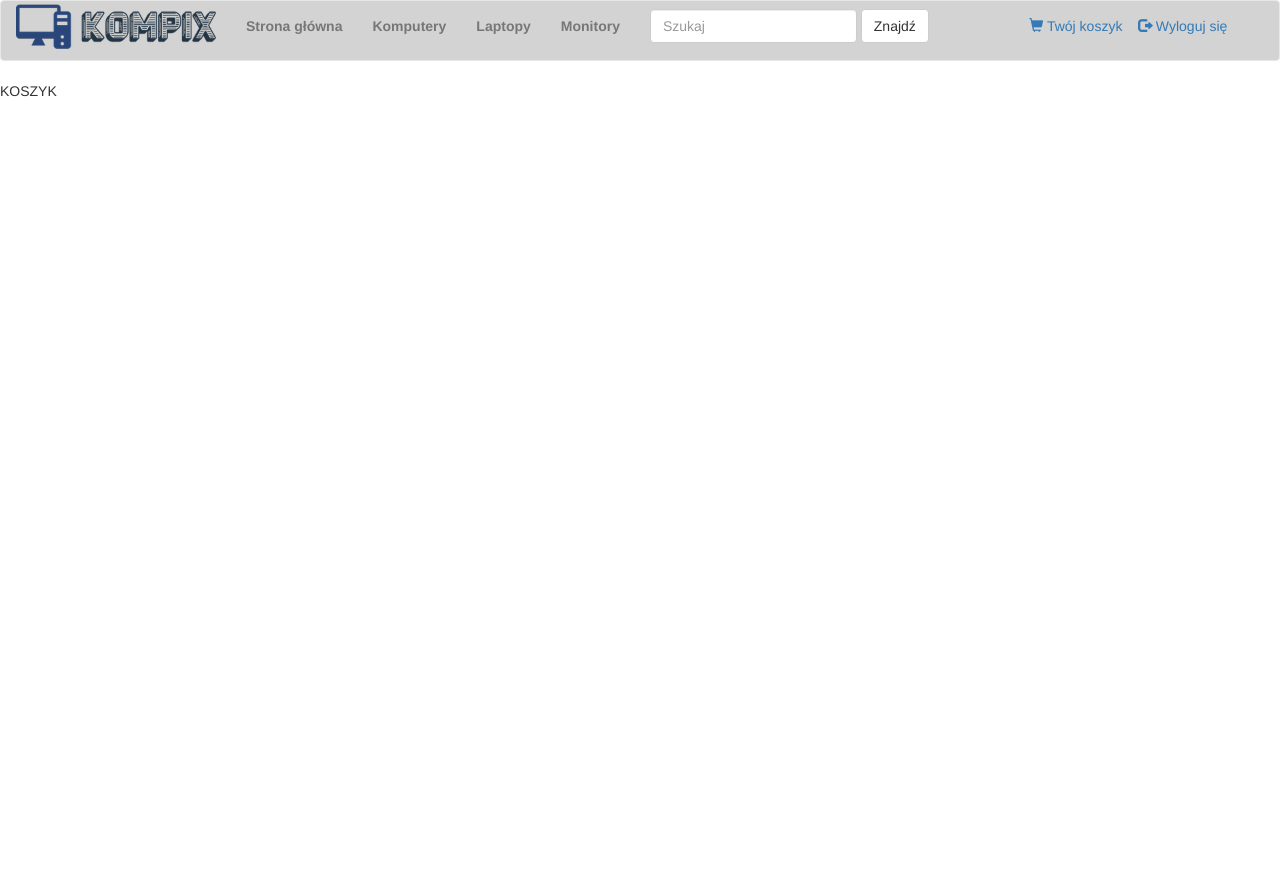
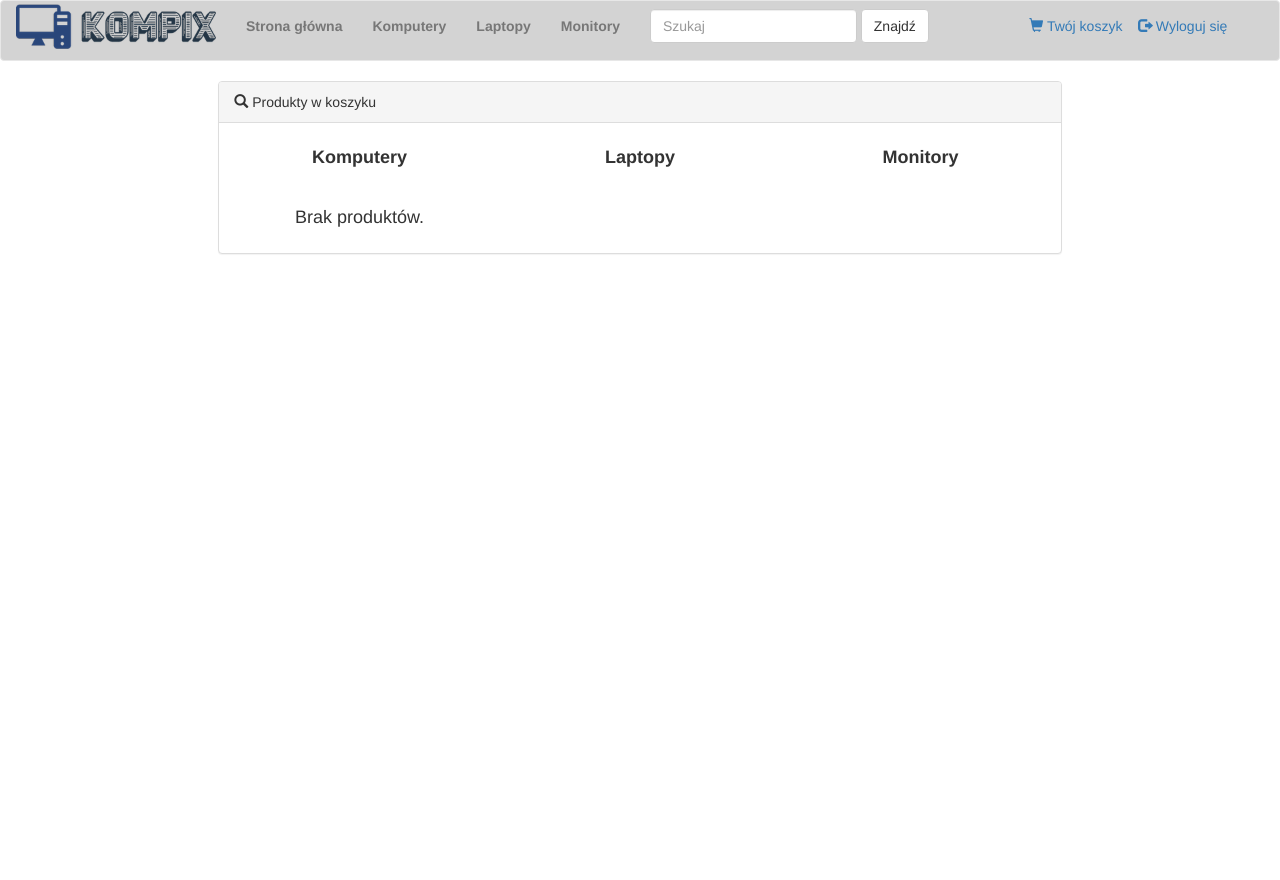
Before and after one commit to szczepannnn/kompix, a Flask app: page /koszyk in a window 1280 px wide. Shown: the top 880 px of the page. Run offline with Flask 2, Linux system fonts and the light colour scheme; the visitor is signed in with stand-in values (Sample User, id 1); data that the repository does not hold is empty; some libraries are stand-ins or nearby versions.

Commit message:
gui for cart + removing positions from cart

```diff
--- a/app.py
+++ b/app.py
@@ -9,41 +9,17 @@ app = Flask(__name__)
 app.secret_key = 'super secret key'
 
 
-@app.route('/add_to_cart', methods=["GET", 'POST'])
-def addToCart():
+@app.route('/add_to_cart_komp', methods=["GET", "POST"])
+def addToCartKomp():
     ProductID=int(request.form["productId"])
     print(ProductID)
     c, conn = connection()
 
     c.execute("SELECT * FROM koszyk WHERE username = (%s)", (session['username'],))
+    records = c.fetchall()
 
-    if c.rowcount > 0:
-        records = c.fetchall()
-        records = list(records)
-        new = records[0][2] + ", " + str(ProductID)
-        print(new)
-        print(session['username'])
-        c.execute("UPDATE koszyk SET products = (%s) WHERE username = (%s)", (new, session['username']))
-        print("Inserted", c.rowcount, "row(s) of data.")
-        flash("Produkt został dodany do koszyka.")
-        conn.commit()
-        c.close()
-        conn.close()
-        gc.collect()
-
-        c, conn = connection()
-        c.execute("SELECT * FROM komputery WHERE uid = (%s)", (ProductID,))
-        records1 = c.fetchall()
-        new1 = records1[0][3]-1;
-        c.execute("UPDATE komputery SET iloscsztuk = (%s) WHERE uid = (%s)", (new1, ProductID))
-        print("Inserted", c.rowcount, "row(s) of data.")
-        conn.commit()
-        c.close()
-        conn.close()
-        gc.collect()
-
-    else:
-        c.execute("INSERT INTO koszyk (username, products) VALUES (%s, %s) ", (session['username'], ProductID))
+    if c.rowcount == 0:
+        c.execute("INSERT INTO koszyk (username, products_komp) VALUES (%s, %s) ", (session['username'], ProductID))
         print("Inserted", c.rowcount, "row(s) of data.")
         conn.commit()
         flash("Koszyk został stworzony oraz produkt został dodany do koszyka.")
@@ -61,13 +37,120 @@ def addToCart():
         conn.close()
         gc.collect()
 
+    else:
+        if records[0][2] == "":
+            records = list(records)
+            new = str(ProductID)
+            print(new)
+            print(session['username'])
+            c.execute("UPDATE koszyk SET products_komp = (%s) WHERE username = (%s)", (new, session['username']))
+            print("Inserted", c.rowcount, "row(s) of data.")
+            flash("Produkt został dodany do koszyka.")
+            conn.commit()
+            c.close()
+            conn.close()
+            gc.collect()
+
+            c, conn = connection()
+            c.execute("SELECT * FROM komputery WHERE uid = (%s)", (ProductID,))
+            records1 = c.fetchall()
+            new1 = records1[0][3] - 1;
+            c.execute("UPDATE komputery SET iloscsztuk = (%s) WHERE uid = (%s)", (new1, ProductID))
+            print("Inserted", c.rowcount, "row(s) of data.")
+            conn.commit()
+            c.close()
+            conn.close()
+            gc.collect()
+        else:
+            records = list(records)
+            new = records[0][2] + ", " + str(ProductID)
+            print(new)
+            print(session['username'])
+            c.execute("UPDATE koszyk SET products_komp = (%s) WHERE username = (%s)", (new, session['username']))
+            print("Inserted", c.rowcount, "row(s) of data.")
+            flash("Produkt został dodany do koszyka.")
+            conn.commit()
+            c.close()
+            conn.close()
+            gc.collect()
+
+            c, conn = connection()
+            c.execute("SELECT * FROM komputery WHERE uid = (%s)", (ProductID,))
+            records1 = c.fetchall()
+            new1 = records1[0][3]-1;
+            c.execute("UPDATE komputery SET iloscsztuk = (%s) WHERE uid = (%s)", (new1, ProductID))
+            print("Inserted", c.rowcount, "row(s) of data.")
+            conn.commit()
+            c.close()
+            conn.close()
+            gc.collect()
+
     return jsonify(status="success")
 
 
-@app.route('/koszyk')
+@app.route('/remove_from_cart_komp', methods=["GET", "POST"])
+def removeFromCartKomp():
+    ProductID=int(request.form["productId"])
+    c, conn = connection()
+
+    c.execute("SELECT * FROM koszyk WHERE username = (%s)", (session['username'],))
+    records_komp=c.fetchall()
+    products = records_komp[0][2]
+    splitedproducts = []
+    splitedproducts = products.split(", ");
+    j_computers = len(splitedproducts)
+    print(j_computers)
+    new = ""
+    for i in range(0, j_computers):
+        if i != j_computers:
+            if i != ProductID:
+                new = new + splitedproducts[i] + ", "
+                print(new)
+            else:
+                c.execute("SELECT * FROM komputery WHERE uid = (%s)", (splitedproducts[i],))
+                records2 = c.fetchall()
+                new2 = records2[0][3] + 1
+                c.execute("UPDATE komputery SET iloscsztuk = (%s) WHERE uid = (%s)", (new2, splitedproducts[i],))
+                conn.commit()
+    new = new[:-2]
+
+    c.execute("UPDATE koszyk SET products_komp = (%s) WHERE username = (%s)", (new, session['username'],))
+    conn.commit()
+    c.close()
+    conn.close()
+    gc.collect()
+
+    return jsonify(status="success")
+
+
+@app.route('/koszyk', methods=["GET", "POST"])
 def koszyk():
+    c, conn = connection()
+    sql_select_Query = "select * from koszyk WHERE username = (%s)"
+    c.execute(sql_select_Query,(session['username'],))
+    records_koszyk = c.fetchall()
+    d, conn = connection()
+    sql_select_Query = "select * from komputery"
+    d.execute(sql_select_Query)
+    records_komputery = d.fetchall()
+    if c.rowcount == 0 or records_koszyk[0][2] == "":
+        return render_template("koszyk.html", j_computers=0, suma=0)
+    else:
+        products = records_koszyk[0][2]
+        splitedproducts = []
+        splitedproducts = products.split(", ");
 
-    return render_template("koszyk.html")
+        j_computers = len(splitedproducts)
+        i=0
+        suma=0
+        for i in range(0, j_computers):
+            splitedproducts[i] = int(splitedproducts[i])-1
+            suma = suma+records_komputery[int(splitedproducts[i])][2]
+        link_computers = []
+        for product in splitedproducts:
+            link_computers.append("images/product/" + records_komputery[int(product)][4] + ".jpg")
+
+        return render_template("koszyk.html", products_computers=splitedproducts,imagesource_computers=link_computers, records_computers=records_komputery, j_computers=j_computers, suma=suma)
 
 
 @app.route('/')
--- a/templates/koszyk.html
+++ b/templates/koszyk.html
@@ -1,7 +1,112 @@
 {% extends "base.html" %}
 {% block content %}
-
-KOSZYK
-
-
-{%  endblock %}
+<script src="//code.jquery.com/jquery-1.11.1.min.js"></script>
+<script type="text/javascript" src="{{ url_for('static', filename='js/bootstrap.min.js') }}"></script>
+<script src="//ajax.googleapis.com/ajax/libs/jquery/2.1.1/jquery.min.js"></script>
+<script src="//maxcdn.bootstrapcdn.com/bootstrap/3.2.0/js/bootstrap.min.js"></script>
+<script src="/static/js/helpers.js"></script>
+<script src="https://cdnjs.cloudflare.com/ajax/libs/underscore.js/1.7.0/underscore-min.js"></script>
+	<div class="row">
+		<div class="col-xs-2 col-sm-2 col-md-2">
+		</div>
+		<div class="col-xs-8 col-sm-8 col-md-8">
+			<div class="panel panel-default">
+				<div class="panel-heading">
+					<span class="glyphicon glyphicon-search"></span>
+					Produkty w koszyku
+				</div>
+				<div class="panel-body">
+					<div class="row">
+                        <div class="col-xs-4 col-sm-4 col-md-4" align="center">
+                            <h4>
+                                <strong>Komputery</strong>
+                            </h4>
+                            <br>
+                                {% if j_computers==0 %}
+                                    <div class="row" align="center">
+                                        <h4>
+                                            Brak produktów.
+                                        </h4>
+                                    </div>
+                                {% else %}
+                                    {% for i in range(0,j_computers,1) %}
+                                        <div class="row">
+                                            <div class="col-xs-6 col-sm-6 col-md-6" align="center">
+                                                <a href="/komputery/produkt/{{records_computers[products_computers[i]][0]}}">
+                                                    <img src="{{ url_for('static', filename=imagesource_computers[i]) }}" width="150px" height="150px" />
+                                                </a>
+                                            </div>
+                                            <div class="col-xs-6 col-sm-6 col-md-6">
+                                                <div class="row">
+                                                    <h5>
+                                                        <strong>{{ records_computers[products_computers[i]][1] }}</strong>
+                                                    </h5>
+                                                </div>
+                                                <div class="row" align="center">
+                                                    <h5>
+                                                        <strong>Cena: {{ records_computers[products_computers[i]][2] }} PLN </strong>
+                                                    </h5>
+                                                </div>
+                                                <br>
+                                                <div class="row" align="center">
+                                                    <button type="button" class="btn btn-danger btn-md remove_from_cart_komp" id="{{ i }}">
+                                                        Usuń z koszyka
+                                                        <span
+                                                            class="glyphicon glyphicon-remove-circle">
+                                                        </span>
+                                                    </button>
+                                                </div>
+                                            </div>
+                                        </div>
+                                    <br><br>
+                                    {% endfor %}
+                                {% endif %}
+                        </div>
+                        <script type="text/javascript">
+                            $(document).ready(function() {
+                                $(".remove_from_cart_komp").click(function(event) {
+                                    $.post('/remove_from_cart_komp', {
+                                        productId: $(event.target).attr("id"),
+                                    }).done(function(data) {
+                                        if(data.status == "success") {
+                                            window.location.reload(false);
+                                        }
+                                    });
+                                });
+                            });
+                        </script>
+                        <div class="col-xs-4 col-sm-4 col-md-4" align="center">
+                            <h4>
+                                <strong>Laptopy</strong>
+                            </h4>
+                            <br><br>
+                        </div>
+                        <div class="col-xs-4 col-sm-4 col-md-4" align="center">
+                            <h4>
+                                <strong>Monitory</strong>
+                            </h4>
+                            <br><br>
+                        </div>
+                    </div>
+				</div>
+			</div>
+		</div>
+	</div>
+    {% if suma>0 %}
+    <div class="row">
+        <div class="col-xs-4 col-sm-4 col-md-4" align="center"></div>
+        <div class="col-xs-4 col-sm-4 col-md-4" align="center">
+            <h4>
+                <strong> Kwota do zapłaty: {{ suma }} PLN </strong>
+            </h4>
+            <a href="/pay/" class="btn btn-success btn-md">
+                Zapłać teraz.
+                <span
+                    class="glyphicon glyphicon-shopping-cart">
+                </span>
+            </a>
+        </div>
+    </div>
+    {% endif %}
+    <br><br><br><br>
+{% endblock %}
--- a/templates/produkt.html
+++ b/templates/produkt.html
@@ -64,7 +64,7 @@
                                 <div class="col-xs-12 col-sm-12 col-md-12">
                                      {% if session.logged_in %}
                                         {% if records[productId-1][3]>0 %}
-                                         <button type="button" class="btn btn-success btn-md add_to_cart" id="{{ productId }}">
+                                         <button type="button" class="btn btn-success btn-md add_to_cart_komp" id="{{ productId }}">
                                             Dodaj do koszyka
                                             <span
                                                 class="glyphicon glyphicon-shopping-cart">
@@ -89,8 +89,8 @@
                                 </div>
                                 <script type="text/javascript">
                                 $(document).ready(function() {
-                                    $(".add_to_cart").click(function(event) {
-                                        $.post('/add_to_cart', {
+                                    $(".add_to_cart_komp").click(function(event) {
+                                        $.post('/add_to_cart_komp', {
                                             productId: $(event.target).attr("id"),
                                         }).done(function(data) {
                                             if(data.status == "success") {
```
